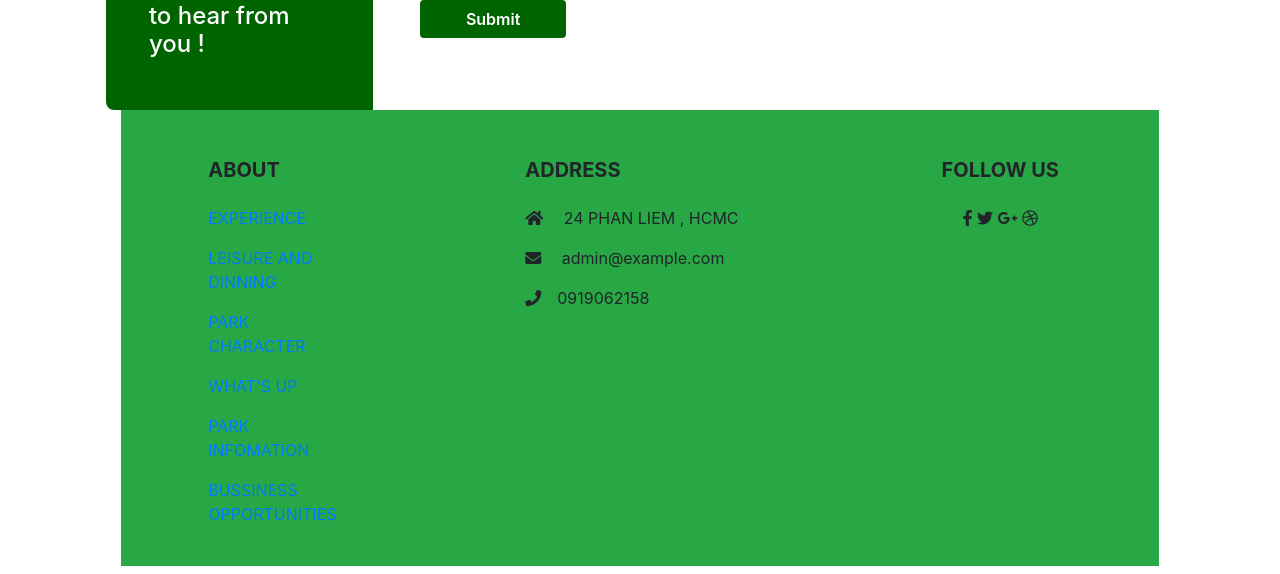
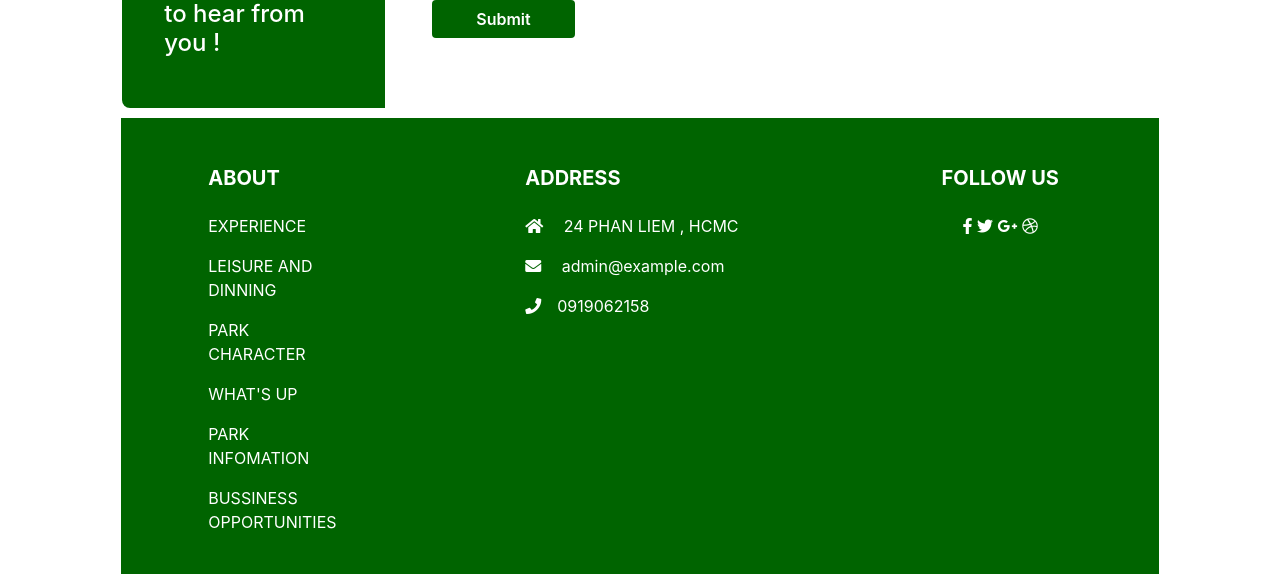
Before and after one commit to hoangkhoinguyen3001/doanhk2, a PHP site: page /doanhk2/client/busi.php in a window 1280 px wide. Shown: the part 595-1169 px from the top of the page. Run offline with PHP 8.4, Linux system fonts and the light colour scheme; some libraries are stand-ins or nearby versions.

Commit message:
change footer style busi.php

```diff
--- a/asset/css/footerstyle.php
+++ b/asset/css/footerstyle.php
@@ -11,15 +11,16 @@
   <head>
     <title>Number Maker</title>
     <style>
-      .bg-success{
-          background: darkgreen;
-      }
+       .page-footer {
+        background-color: darkgreen;
+    }
       body{
           color: white;
       }
       body > footer > div.container.text-center.text-md-left > div > div.col-md-4.col-lg-2.mx-auto.my-md-4.my-0.mt-4.mb-1 > ul > li > p > a{
           color: white;
       }
+      .site-footer { 	background: darkgreen; }
     </style>
   </head>
   <body>
--- a/client/busi.php
+++ b/client/busi.php
@@ -3,7 +3,7 @@
 <head>
 	<?php include "../helper/bootstrap_common.php";?>
  </head>
- <?php include "../asset/css/navstyle.php";?>
+
 <style>
   body{
 		background-color: ;
@@ -50,7 +50,16 @@
 	.contact-form button:focus{
 		box-shadow:none;
   }
+  body > div.container.contact > div:nth-child(2) > footer > div > div > div.col-md-4.col-lg-2.mx-auto.my-md-4.my-0.mt-4.mb-1 > ul > li > p > a{
+    color: white;
+  }
+  body > div.container.contact > div.row{
+    margin-left: 1px;
+    margin-bottom: 10px;
+  }
 </style>
+<?php include "../asset/css/navstyle.php";?>
+ <?php include "../asset/css/footerstyle.php";?>
 <title>Title</title>
 </head>
 <body>
--- a/helper/footer_common.php
+++ b/helper/footer_common.php
@@ -1,4 +1,4 @@
-<footer class="page-footer font-small bg-success lighten-3 pt-4 ">
+<footer class="page-footer font-small lighten-3 pt-4 ">
 
   <!-- Footer Links -->
   <div class="container text-center text-md-left">
--- a/helper/header_common.php
+++ b/helper/header_common.php
@@ -22,7 +22,7 @@
             <a class="nav-link" href="#">PARK INFORMATION</a>
         </li>
         <li class="nav-item">
-            <a class="nav-link" href="#">BUSSINESS OPPORTUNITIES</a>
+            <a class="nav-link" href="http://localhost:8080/doanhk2/doanhk2/client/busi.php">BUSSINESS OPPORTUNITIES</a>
         </li>
         </ul>
     </div>
```
